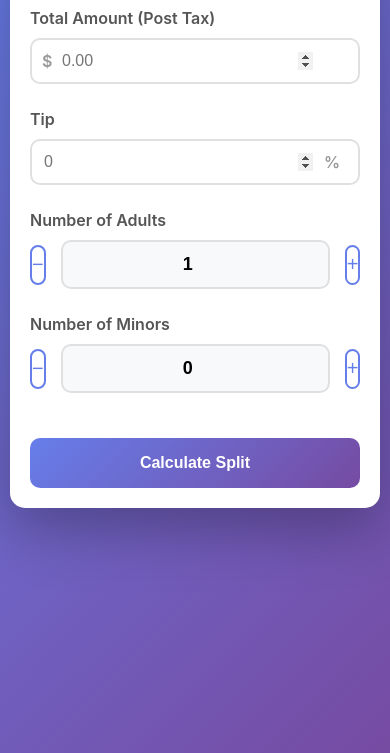
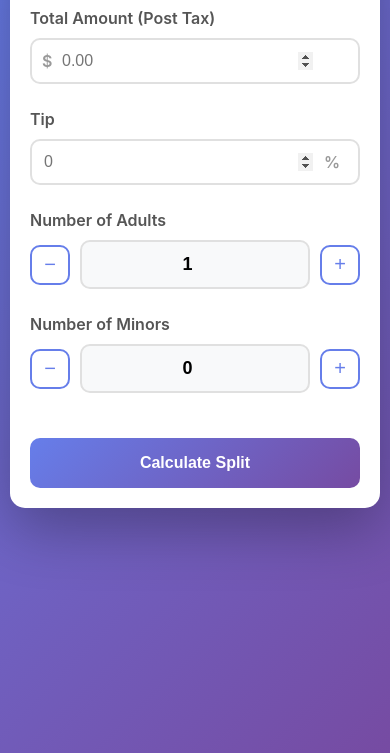
Before and after one commit to lchyuen/split-ly.github.io, a plain HTML site: page index.html in a window 390 px wide. Shown: the part 91-844 px from the top of the page. Drawn offline with Linux system fonts and the light colour scheme.

Commit message:
UI updates

```diff
--- a/styles.css
+++ b/styles.css
@@ -132,13 +132,13 @@ h2 {
     display: flex;
     align-items: center;
     gap: 15px;
-    max-width: 200px;
+    max-width: 300px;
     width: 100%;
 }
 
 .counter-btn {
-    width: 45px;
-    height: 45px;
+    width: 50px;
+    height: 50px;
     border: 2px solid #667eea;
     background: white;
     color: #667eea;
@@ -149,6 +149,7 @@ h2 {
     display: flex;
     align-items: center;
     justify-content: center;
+    flex-shrink: 0;
 }
 
 .counter-btn:hover {
@@ -200,6 +201,10 @@ h2 {
     align-items: center;
     gap: 20px;
     margin-bottom: 30px;
+}
+
+.page-header h2 {
+    margin-bottom: 0;
 }
 
 .btn-back {
@@ -653,17 +658,21 @@ h2 {
     .counter-control {
         max-width: 100%;
         width: 100%;
+        gap: 10px;
     }
 
     .counter-btn {
         width: 40px;
         height: 40px;
         font-size: 20px;
+        flex-shrink: 0;
     }
 
     .counter-control input {
         padding: 12px;
         font-size: 18px;
+        min-width: 0;
+        flex: 1;
     }
 
     .item-controls {
```
